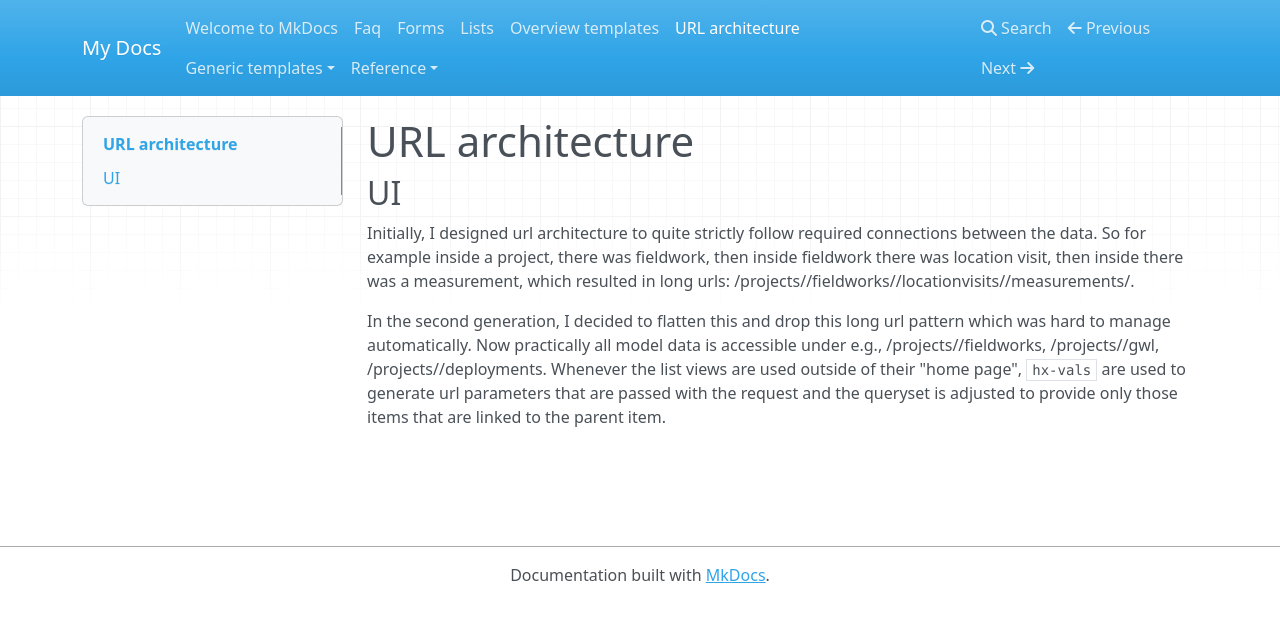
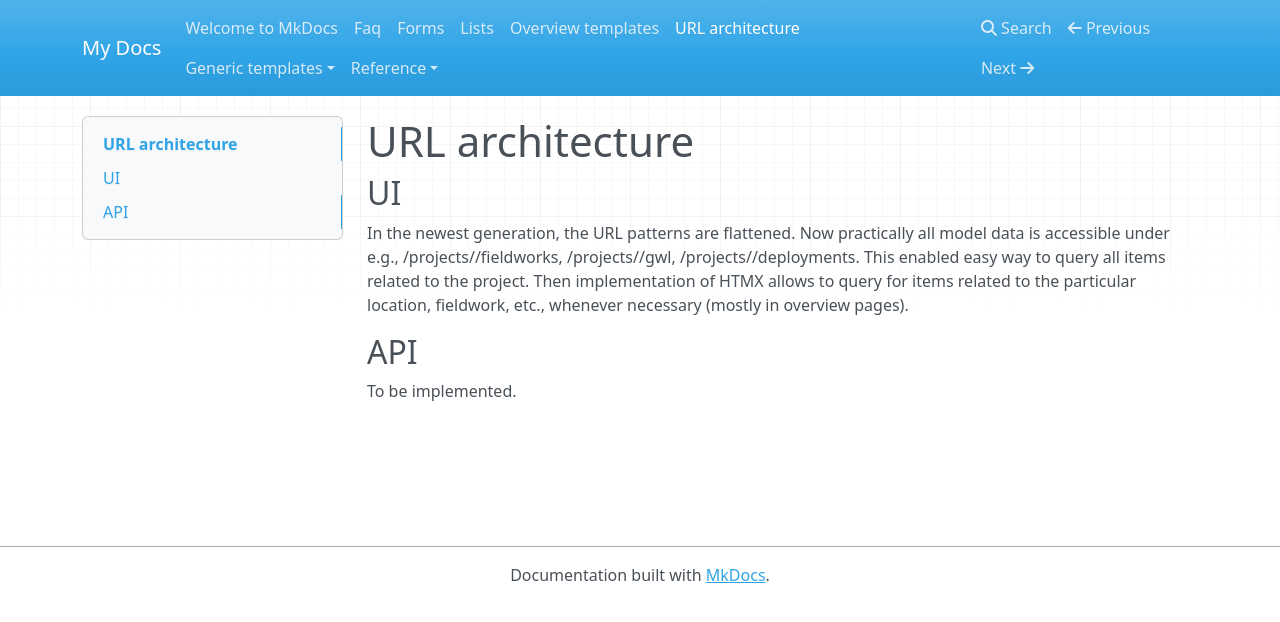
Before and after one commit to watersync/watersync, an MkDocs documentation site: the page built from docs/docs/urls.md, in a window 1280 px wide. Shown: the top 622 px of the page. Built offline with MkDocs 1.6.1, drawn with Linux system fonts in a browser that asks for light colours; nearby versions of some CDN libraries.

Commit message:
docs: improve docs.

```diff
--- a/docs/docs/urls.md
+++ b/docs/docs/urls.md
@@ -2,6 +2,8 @@
 
 ## UI
 
-Initially, I designed url architecture to quite strictly follow required connections between the data. So for example inside a project, there was fieldwork, then inside fieldwork there was location visit, then inside there was a measurement, which resulted in long urls: /projects/<project_pk>/fieldworks/<fieldwork_pk>/locationvisits/<locationvisit_pk>/measurements/<measurement_pk>.
+In the newest generation, the URL patterns are flattened. Now practically all model data is accessible under e.g., /projects/<project_pk>/fieldworks, /projects/<project_pk>/gwl, /projects/<project_pk>/deployments. This enabled easy way to query all items related to the project. Then implementation of HTMX allows to query for items related to the particular location, fieldwork, etc., whenever necessary (mostly in overview pages).
 
-In the second generation, I decided to flatten this and drop this long url pattern which was hard to manage automatically. Now practically all model data is accessible under e.g., /projects/<project_pk>/fieldworks, /projects/<project_pk>/gwl, /projects/<project_pk>/deployments. Whenever the list views are used outside of their "home page", `hx-vals` are used to generate url parameters that are passed with the request and the queryset is adjusted to provide only those items that are linked to the parent item.
+## API
+
+To be implemented.
```
Also changed, not shown: docs/docs/generic-templates/docstrings.md (+1 -4 lines).
